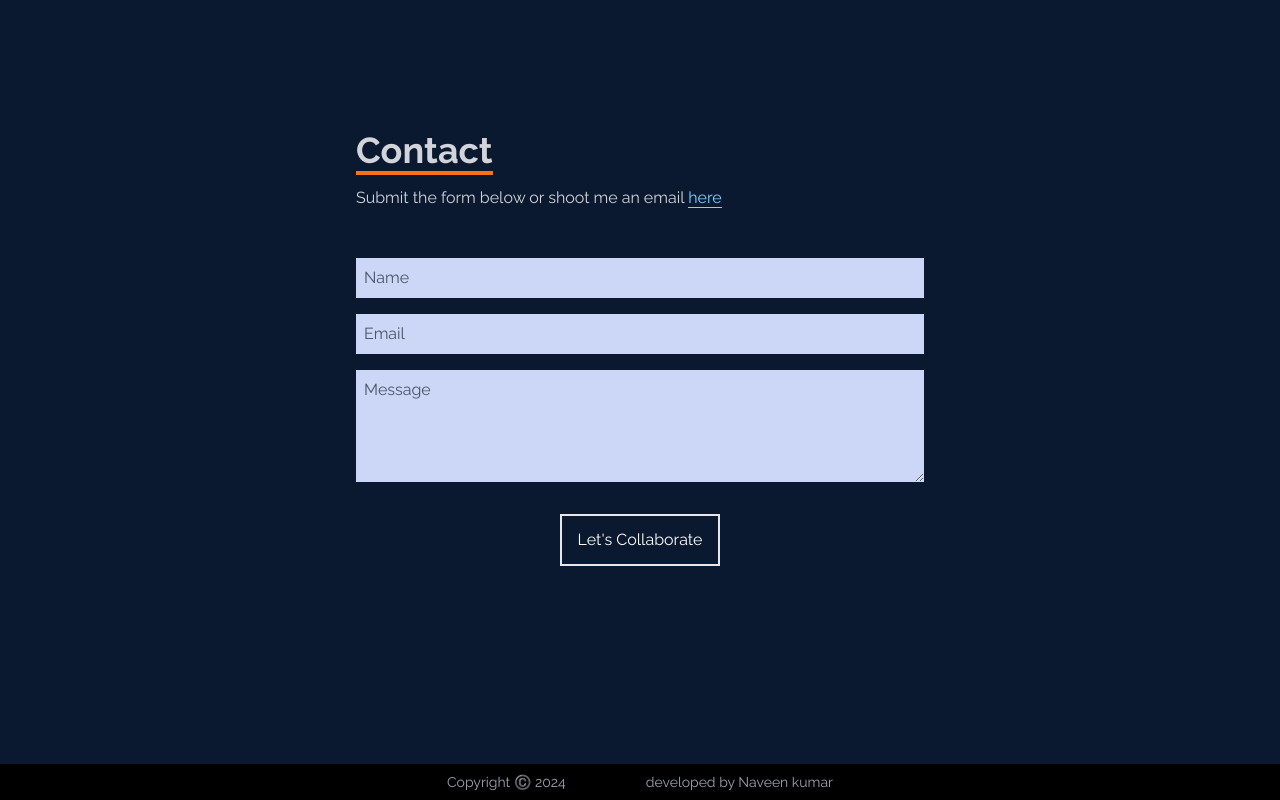
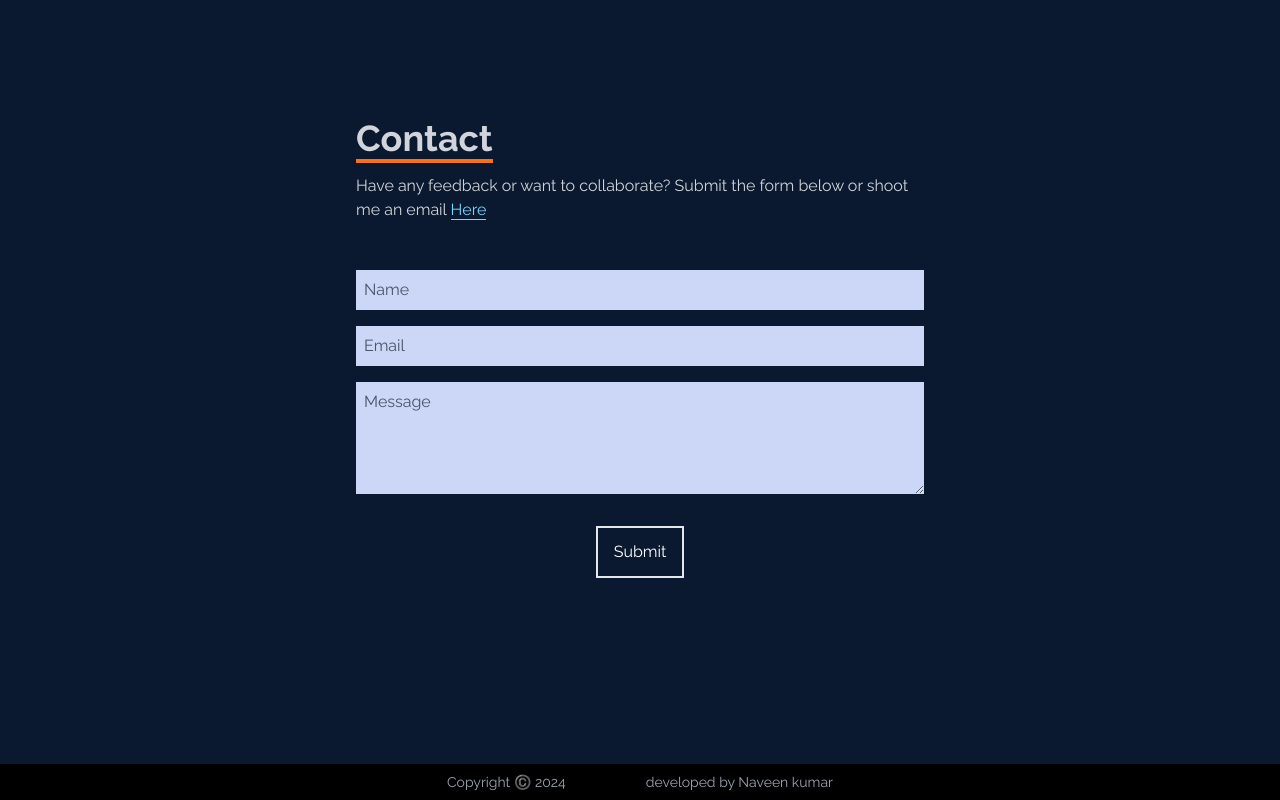
Before and after one commit to nvnKr09/Naveen-s-Portfolio, a React (Vite) app: page / in a window 1280 px wide. Shown: the part 2956-3756 px from the top of the page. Built offline with nearby package versions, Linux system fonts and the light colour scheme.

Commit message:
new changes

```diff
--- a/src/components/Contact.jsx
+++ b/src/components/Contact.jsx
@@ -49,13 +49,13 @@ const Contact = () => {
             Contact
           </p>
           <p className="text-gray-300 py-4">
-            Submit the form below or shoot me an email{" "}
+            Have any feedback or want to collaborate? Submit the form below or shoot me an email{" "}
             <a
               href="mailto:nvnkr09@gmail.com"
               target="_blank"
               className="text-sky-300 pb-0 border-sky-300 border-b-[1px]"
             >
-              here
+              Here
             </a>
           </p>
         </div>
@@ -89,7 +89,7 @@ const Contact = () => {
           type="submit"
           className="text-white border-2 hover:bg-orange-500 hover:border-orange-500 px-4 py-3 my-8 mx-auto flex items-center"
         >
-          Let's Collaborate
+          Submit
         </button>
       </form>
     </div>
```
